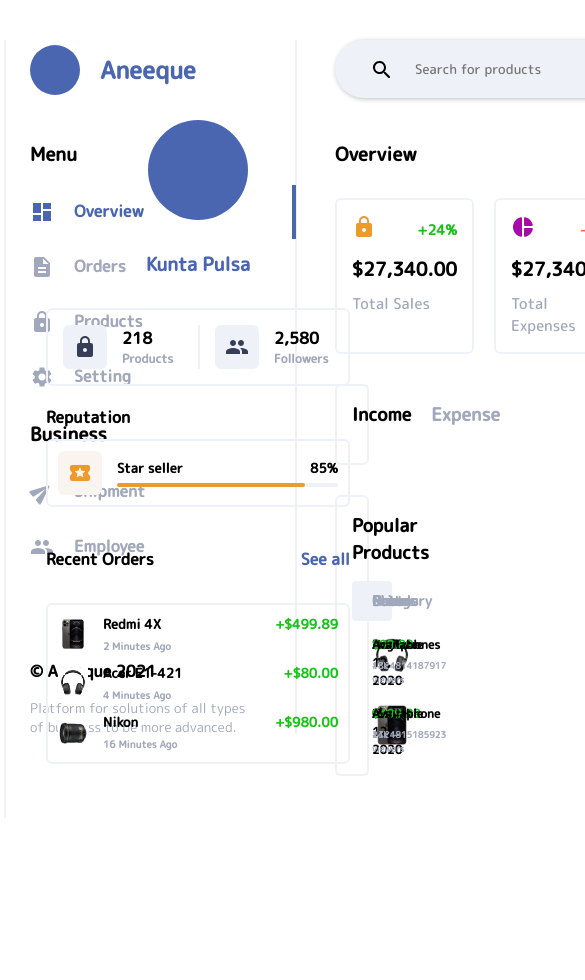
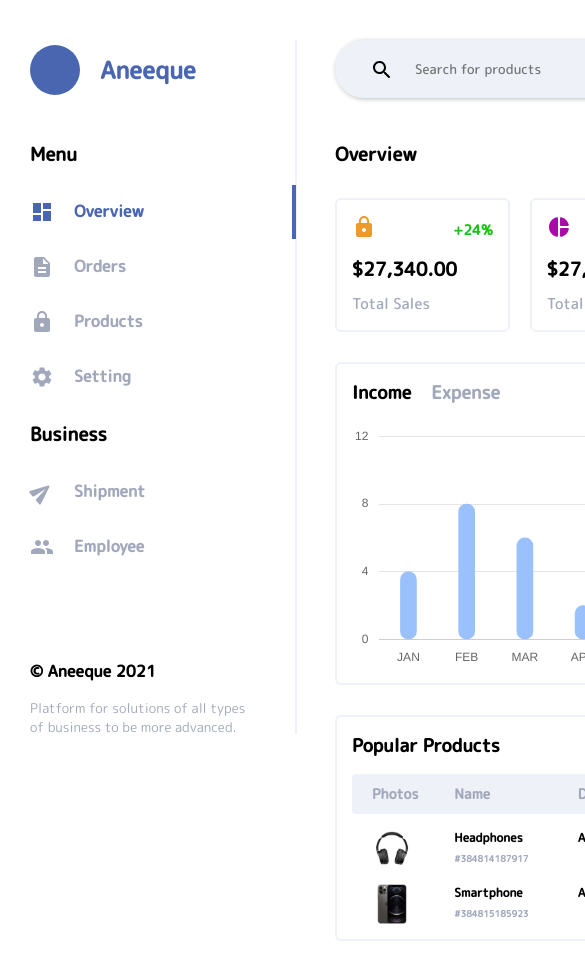
Before and after one commit to chukwuma-azubuike/aneeque, a React (Create React App) app: page / in a window 390 px wide. Shown: the top 980 px of the page, 585 px wide, since content can reach past the window. Before the commit the page ends 844 px from the top, so only its background shows below. Built offline with nearby package versions, Linux system fonts and the light colour scheme.

Commit message:
strictly nonresponsive

```diff
--- a/public/index.css
+++ b/public/index.css
@@ -3,7 +3,6 @@ body {
   font-family: 'M PLUS Rounded 1c', sans-serif;
   -webkit-font-smoothing: antialiased;
   -moz-osx-font-smoothing: grayscale;
-  height: 500px;
 }
 
 h1, h2, h3 {
--- a/src/App.js
+++ b/src/App.js
@@ -8,7 +8,7 @@ function App() {
   return (
     <div style={{ padding: '40px 30px', backgroundColor: 'EEF2F8' }} >
       <Header />
-      <div style={{ display: 'grid', gridTemplateColumns: '76% 24%' }} >
+      <div style={{ display: 'grid', gridTemplateColumns: 'auto max-content' }} >
         <SideMenu className='grid-section' />
         <Overview className='grid-section' />
         <Profile />
--- a/src/components/overview.jsx
+++ b/src/components/overview.jsx
@@ -9,7 +9,7 @@ import PopularProducts from './popular-products';
 
 function Overview() {
     return (
-        <div style={{ padding: '100px 40px 0', display: 'inline-block', marginLeft: '265px' }} >
+        <div style={{ padding: '100px 40px 0', display: 'inline-block', marginLeft: '265px', width: '760px' }} >
             <h3>Overview</h3>
             <div style={{ marginTop: '30px', display: 'grid', gridTemplateColumns: 'auto auto auto auto', gridGap: '20px' }} >
                 <Metrics icon={<Lock style={{ color: '#ee9a2b' }} />}
--- a/src/components/profile.jsx
+++ b/src/components/profile.jsx
@@ -14,7 +14,7 @@ function Profile() {
     });
 
     return (
-        <div style={{ position: 'fixed', borderLeft: '2px solid #EEF2F8', width: '304px', right: '0', padding: '80px 40px 54px' }} >
+        <div style={{ borderLeft: '2px solid #EEF2F8', width: '304px', padding: '80px 40px 54px' }} >
             <div>
                 <div style={{ height: '100px', width: '100px', borderRadius: '50px', background: 'rgb(75, 102, 177)', margin: 'auto' }} />
                 <h3 style={{ color: 'rgb(75, 102, 177)', textAlign: 'center', marginTop: '30px' }} >Kunta Pulsa</h3>
```
